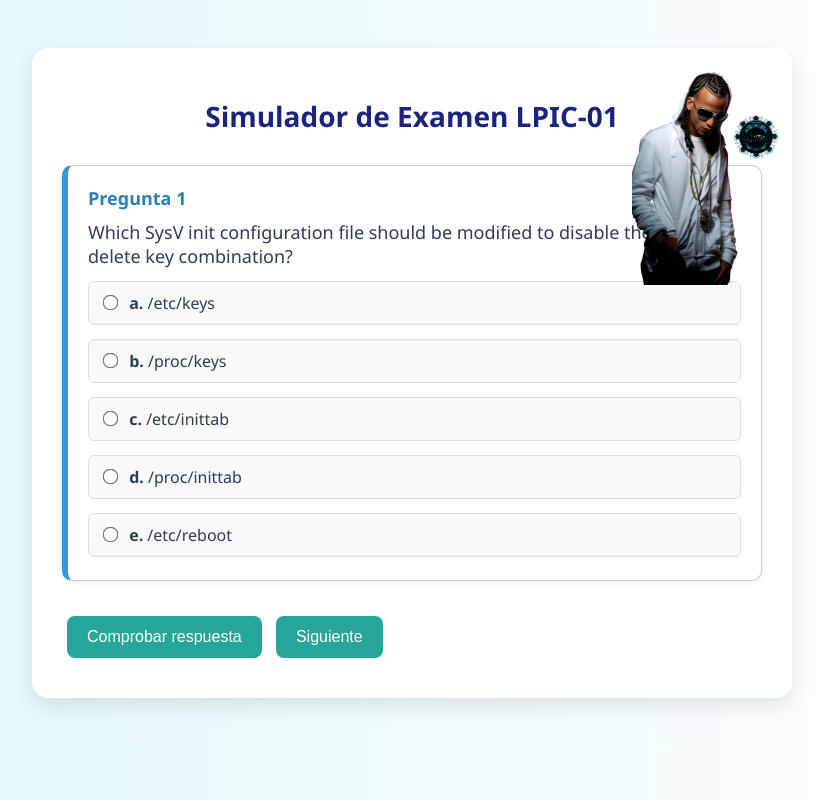
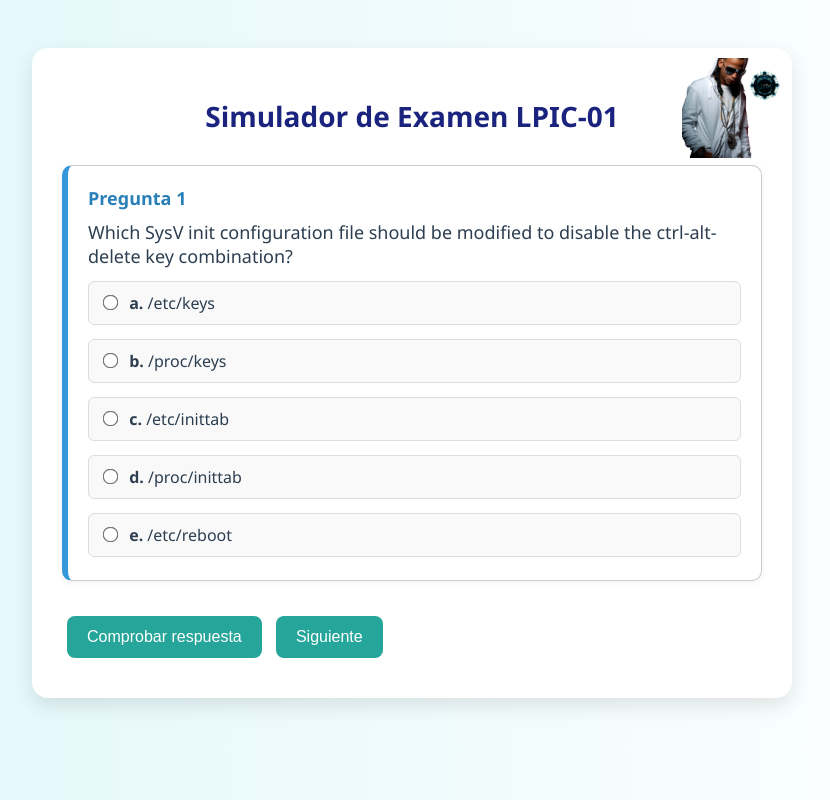
Before and after one commit to CristianSantosGuillen/simuladorexamen-lpic, a plain HTML site: page index.html in a window 1280 px wide. Shown: the whole page, without its empty margins (228-1058 px from the left). Drawn offline with Linux system fonts and the light colour scheme.

Commit message:
Update index.html

```diff
--- a/index.html
+++ b/index.html
@@ -11,13 +11,15 @@
       position: relative;
     }
     #imagen-simulador {
-      position: absolute;
-      top: 10px;
-      right: 10px;
-      max-width: 150px;
-      height: auto;
-      z-index: 10;
-    }
+  position: absolute;
+  top: 10px;
+  right: 10px;
+  width: 100px;      /* ancho fijo */
+  height: 100px;     /* alto fijo, para que sea cuadrada */
+  object-fit: cover; /* ajusta la imagen al contenedor recortando lo que sobra */
+  border-radius: 8px; /* opcional, para esquinas redondeadas */
+  z-index: 10;
+}
   </style>
 </head>
 <body>
```
